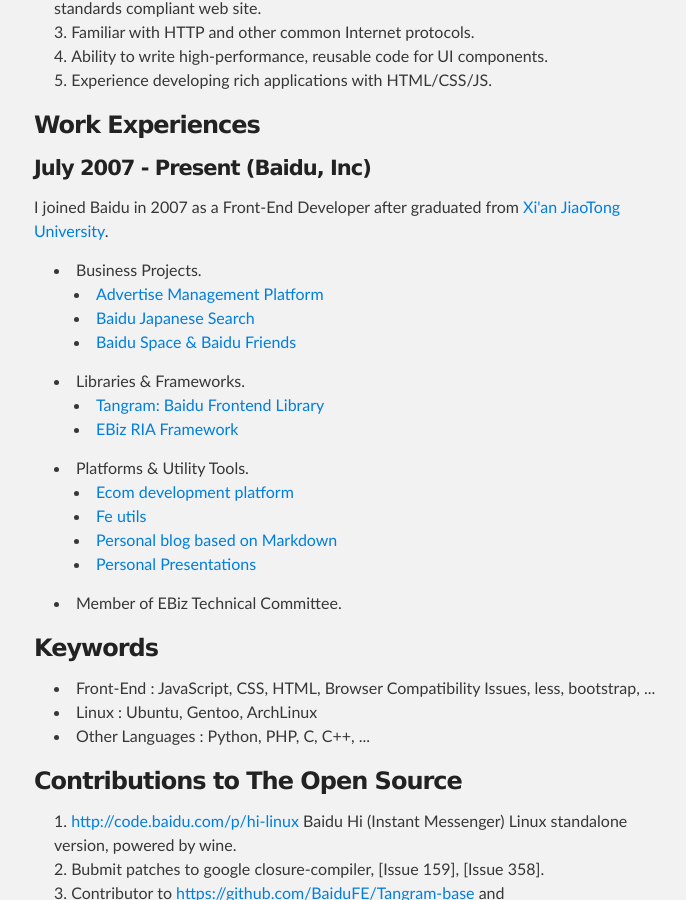
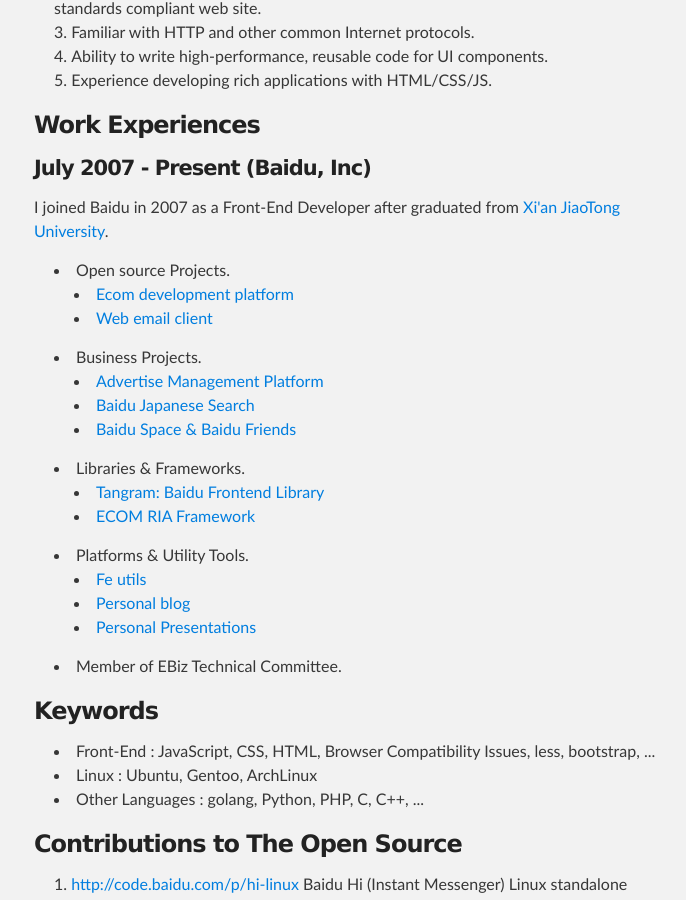
Before and after one commit to leeight/leeight.github.com, a Jekyll site: the page me.html, which Jekyll copies as it is, in a window 1280 px wide and 900 px high, scrolled down 457 px. Shown: the whole window, without its empty margins (286-972 px from the left). Built offline with Jekyll 4.4.1, drawn with Linux system fonts in a browser that asks for light colours; Markdown is read by kramdown in place of the engine named in the settings.

Commit message:
Rename to me.html

```diff
--- a/leeight.html
+++ b/me.html
@@ -47,6 +47,12 @@ Senior Software Engineer @ Baidu, Inc.</p>
 <p>I joined Baidu in 2007 as a Front-End Developer after graduated from <a href="http://www.xjtu.edu.cn">Xi'an JiaoTong University</a>.</p>
 
 <ul>
+<li>Open source Projects.
+<ul>
+    <li><a href="http://github.com/ecomfe/edp">Ecom development platform</a></li>
+    <li><a href="https://github.com/leeight/email">Web email client</a></li>
+</ul>
+</li>
 <li>Business Projects.
 
 <ul>
@@ -59,15 +65,14 @@ Senior Software Engineer @ Baidu, Inc.</p>
 
 <ul>
 <li><a href="http://tangram.baidu.com">Tangram: Baidu Frontend Library</a></li>
-<li><a href="https://github.com/erik168/ER">EBiz RIA Framework</a></li>
+<li><a href="https://github.com/ecomfe/er">ECOM RIA Framework</a></li>
 </ul>
 </li>
 <li>Platforms &amp; Utility Tools.
 
 <ul>
-<li><a href="http://github.com/ecomfe/edp">Ecom development platform</a></li>
 <li><a href="http://github.com/leeight/feutils">Fe utils</a></li>
-<li><a href="http://leeight.appspot.com">Personal blog based on Markdown</a></li>
+<li><a href="http://leeight.github.io">Personal blog</a></li>
 <li><a href="http://www.slideshare.net/leeight">Personal Presentations</a></li>
 </ul>
 </li>
@@ -77,7 +82,7 @@ Senior Software Engineer @ Baidu, Inc.</p>
 <ul>
 <li>Front-End : JavaScript, CSS, HTML, Browser Compatibility Issues, less, bootstrap, ...</li>
 <li>Linux : Ubuntu, Gentoo, ArchLinux</li>
-<li>Other Languages : Python, PHP, C, C++, ...</li>
+<li>Other Languages : golang, Python, PHP, C, C++, ...</li>
 </ul><h3>Contributions to The Open Source</h3>
 
 <ol>
```
